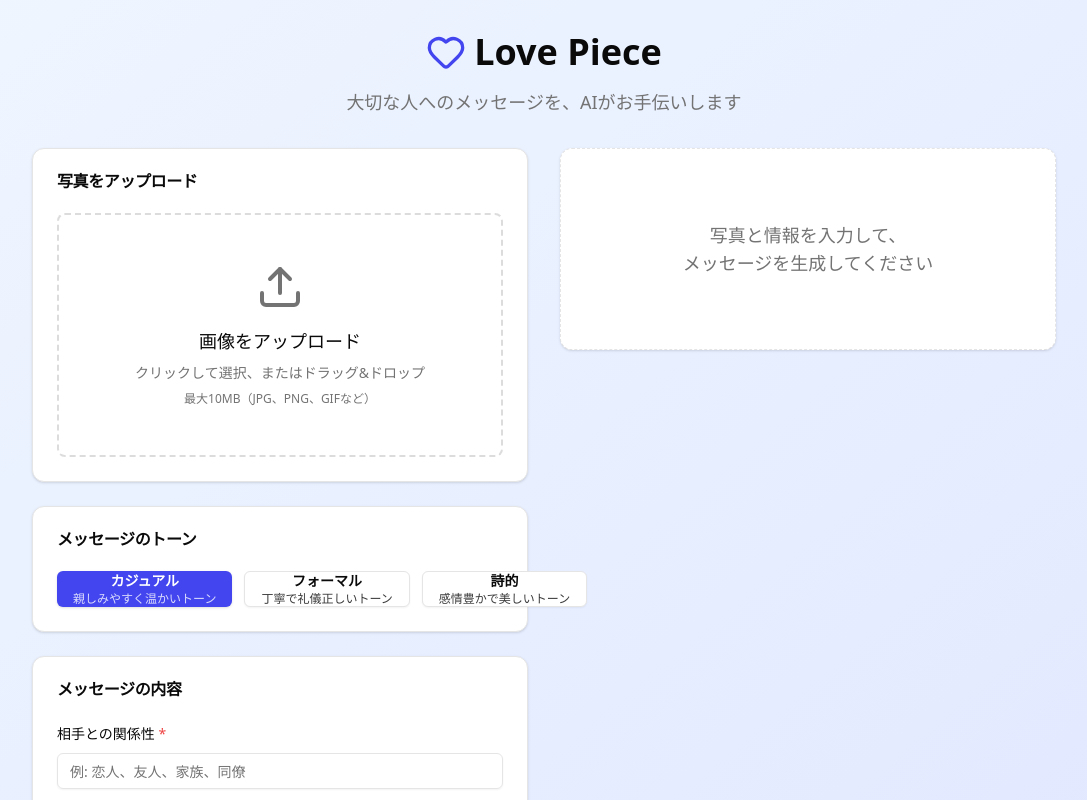
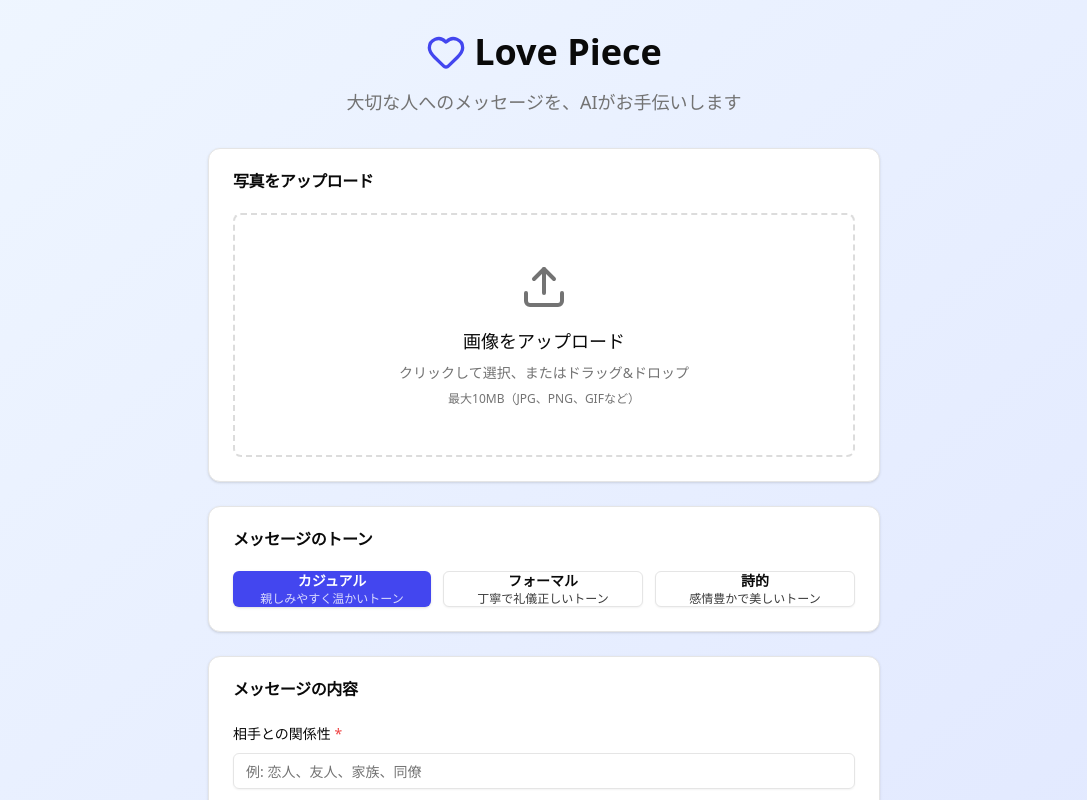
Before and after one commit to emijaja/love-piece, a Next.js app: page / in a window 1280 px wide. Shown: the top 800 px of the page, without its empty margins (96-1183 px from the left). Built offline with nearby package versions, Linux system fonts and the light colour scheme.

Commit message:
feat: 待機画面

```diff
--- a/app/page.tsx
+++ b/app/page.tsx
@@ -14,6 +14,9 @@ import { LoadingSpinner } from '@/components/loading-spinner';
 type ToneType = 'casual' | 'formal' | 'poetic';
 
 export default function Home() {
+  // 画面状態
+  const [screenState, setScreenState] = useState<'input' | 'result'>('input');
+
   // 画像関連
   const [selectedImage, setSelectedImage] = useState<string | null>(null);
 
@@ -75,6 +78,7 @@ export default function Home() {
 
       const data = await response.json();
       setGeneratedText(data.text);
+      setScreenState('result');
     } catch (err) {
       console.error('生成エラー:', err);
       setError(err instanceof Error ? err.message : '予期しないエラーが発生しました');
@@ -132,9 +136,16 @@ export default function Home() {
     }
   };
 
+  // 入力画面に戻る
+  const handleBack = () => {
+    setScreenState('input');
+    setError(null);
+    setIsCopied(false);
+  };
+
   return (
     <div className="min-h-screen bg-gradient-to-br from-blue-50 to-indigo-100 py-8 px-4">
-      <div className="max-w-5xl mx-auto space-y-8">
+      <div className="max-w-2xl mx-auto space-y-8">
         {/* ヘッダー */}
         <div className="text-center space-y-4">
           <div className="flex items-center justify-center gap-2">
@@ -154,11 +165,19 @@ export default function Home() {
           </Alert>
         )}
 
-        {/* メインコンテンツ */}
-        <div className="grid grid-cols-1 lg:grid-cols-2 gap-8">
-          {/* 左カラム: 入力エリア */}
+        {/* 入力+待機画面 */}
+        {screenState === 'input' && (
           <div className="space-y-6">
-            {/* 画像アップロード */}
+            {/* 生成中はローディング表示 */}
+            {isGenerating ? (
+              <Card>
+                <CardContent className="pt-6">
+                  <LoadingSpinner message="AIが画像を分析してメッセージを生成しています..." />
+                </CardContent>
+              </Card>
+            ) : (
+              <>
+                {/* 入力フォーム */}
                 <Card>
                   <CardHeader>
                     <CardTitle>写真をアップロード</CardTitle>
@@ -173,7 +192,6 @@ export default function Home() {
                   </CardContent>
                 </Card>
 
-            {/* トーン選択 */}
                 <Card>
                   <CardHeader>
                     <CardTitle>メッセージのトーン</CardTitle>
@@ -183,7 +201,6 @@ export default function Home() {
                   </CardContent>
                 </Card>
 
-            {/* フォーム入力 */}
                 <Card>
                   <CardHeader>
                     <CardTitle>メッセージの内容</CardTitle>
@@ -206,23 +223,26 @@ export default function Home() {
                       size="lg"
                       aria-label="メッセージを生成"
                     >
-                  {isGenerating ? '生成中...' : 'メッセージを生成'}
+                      メッセージを生成
                     </Button>
                   </CardFooter>
                 </Card>
+              </>
+            )}
           </div>
+        )}
 
-          {/* 右カラム: 結果表示 */}
+        {/* 結果画面 */}
+        {screenState === 'result' && generatedText && (
           <div className="space-y-6">
-            {isGenerating && (
+            {/* 再生成中はローディング表示 */}
+            {isGenerating ? (
               <Card>
                 <CardContent className="pt-6">
-                  <LoadingSpinner message="AIが画像を分析してメッセージを生成しています..." />
+                  <LoadingSpinner message="メッセージを再生成しています..." />
                 </CardContent>
               </Card>
-            )}
-
-            {generatedText && !isGenerating && (
+            ) : (
               <GeneratedTextDisplay
                 text={generatedText}
                 tone={selectedTone}
@@ -232,22 +252,11 @@ export default function Home() {
                 isCopied={isCopied}
               />
             )}
-
-            {!generatedText && !isGenerating && (
-              <Card className="border-dashed">
-                <CardContent className="pt-6">
-                  <div className="text-center py-12 text-muted-foreground">
-                    <p className="text-lg">
-                      写真と情報を入力して、
-                      <br />
-                      メッセージを生成してください
-                    </p>
+            <Button onClick={handleBack} className="w-full" variant="outline" size="lg">
+              入力画面に戻る
+            </Button>
           </div>
-                </CardContent>
-              </Card>
         )}
-          </div>
-        </div>
       </div>
     </div>
   );
```
Lines whose indentation alone changed are shown as unchanged.
